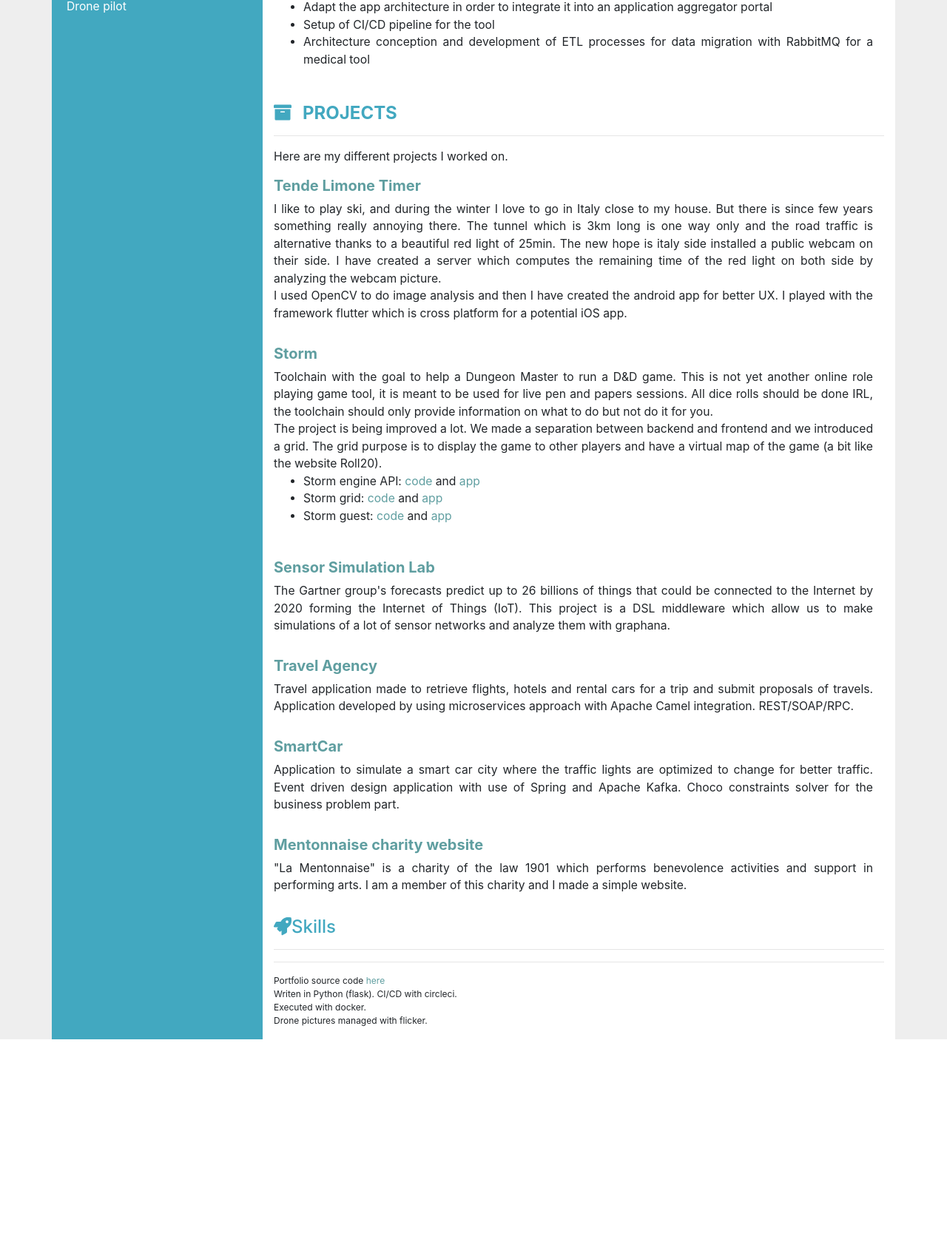
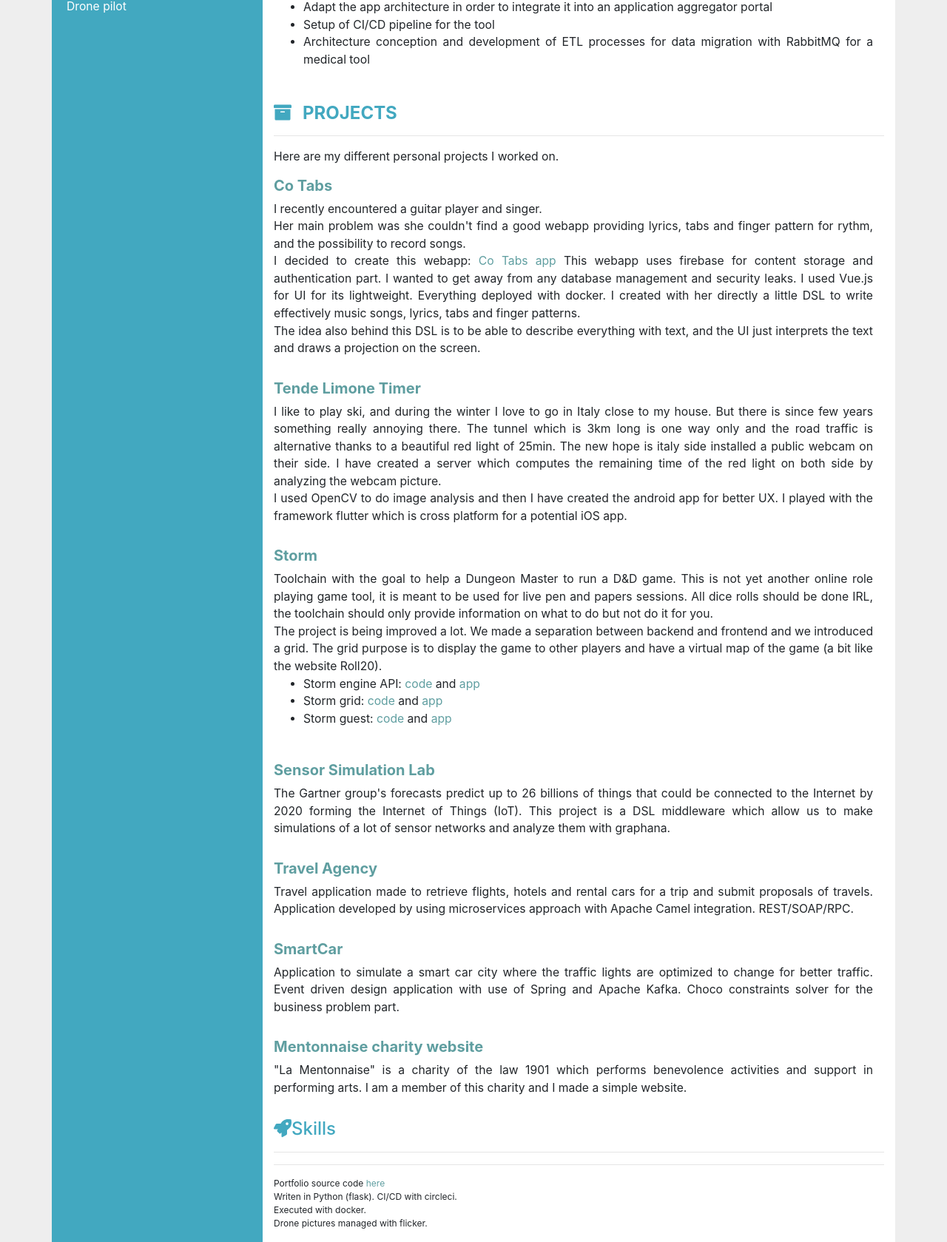
Before and after one commit to earendil06/portfolio, a Flask app: template templates/home.html in a window 1280 px wide. Shown: the part 1409-3088 px from the top of the page at 74% size. Before the commit the page ends 2814 px from the top, so only its background shows below. Run offline with Flask 2, Linux system fonts and the light colour scheme; the template is opened without the code that fills it, so the values that code supplies are empty; style sheets or scripts are compiled from the project's sources; some libraries are stand-ins or nearby versions.

Commit message:
new project

```diff
--- a/templates/home.html
+++ b/templates/home.html
@@ -103,8 +103,24 @@
         <h4><i class="fa fa-archive"></i><span class="title">Projects</span></h4>
         <hr>
         <div class="summary">
-            Here are my different projects I worked on.
+            Here are my different personal projects I worked on.
         </div>
+
+      <div class="item">
+        <h5 class="title"><a href="https://github.com/earendil06/co-tabs" target="_blank">Co Tabs</a></h5>
+
+        <div class="summary">
+          I recently encountered a guitar player and singer. <br/>
+          Her main problem was she couldn't find a good webapp providing lyrics, tabs and finger pattern for rythm,
+          and the possibility to record songs.<br/>
+          I decided to create this webapp: <a href="https://cotabs.florentpastor.com" target="_blank">Co Tabs app</a>
+          This webapp uses firebase for content storage and authentication part. I wanted to get away from any database management and security leaks.
+          I used Vue.js for UI for its lightweight. Everything deployed with docker.
+          I created with her directly a little DSL to write effectively music songs, lyrics, tabs and finger patterns.<br/>
+          The idea also behind this DSL is to be able to describe everything with text, and the UI just interprets the
+          text and draws a projection on the screen.
+        </div>
+      </div>
 
 
         <div class="item">
```
